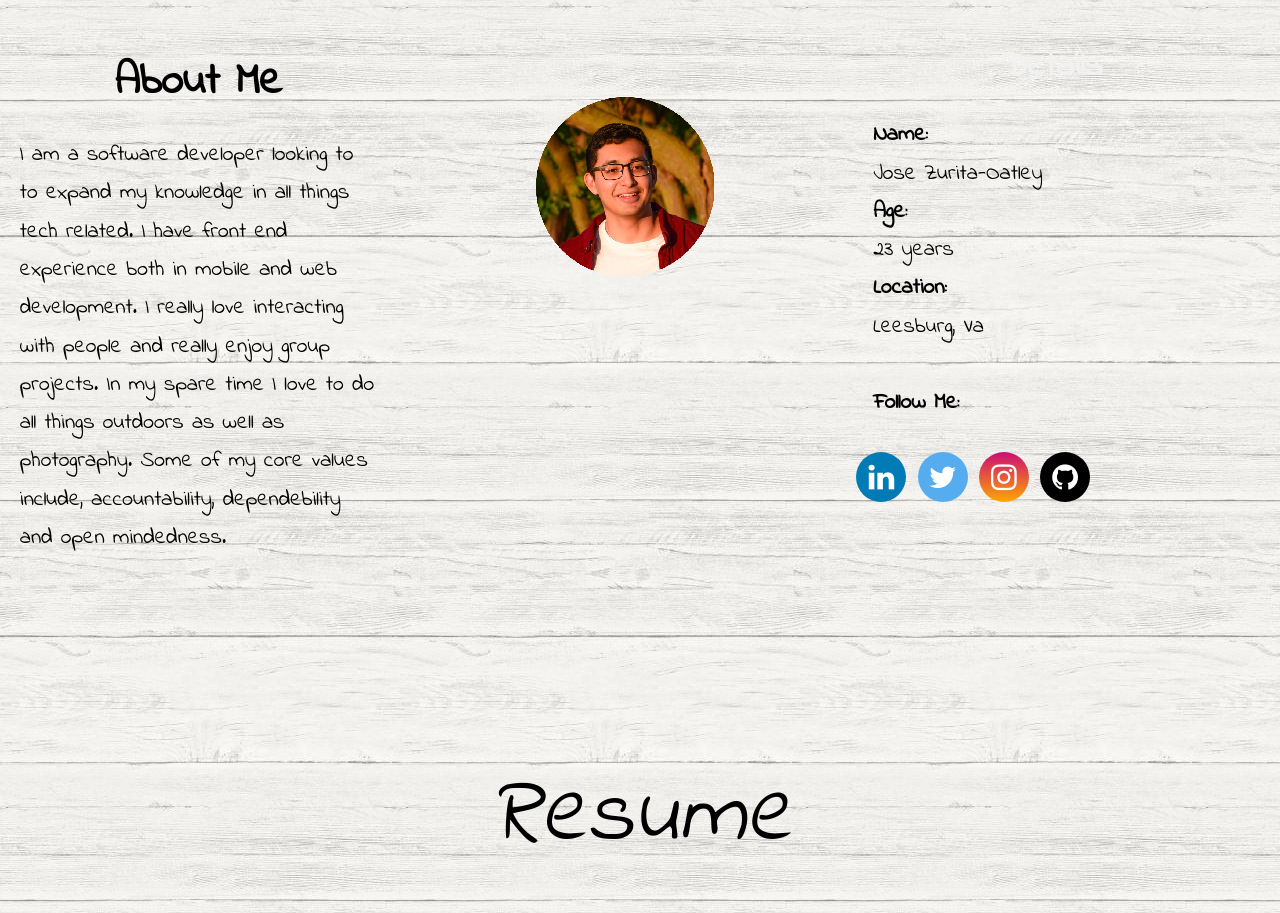
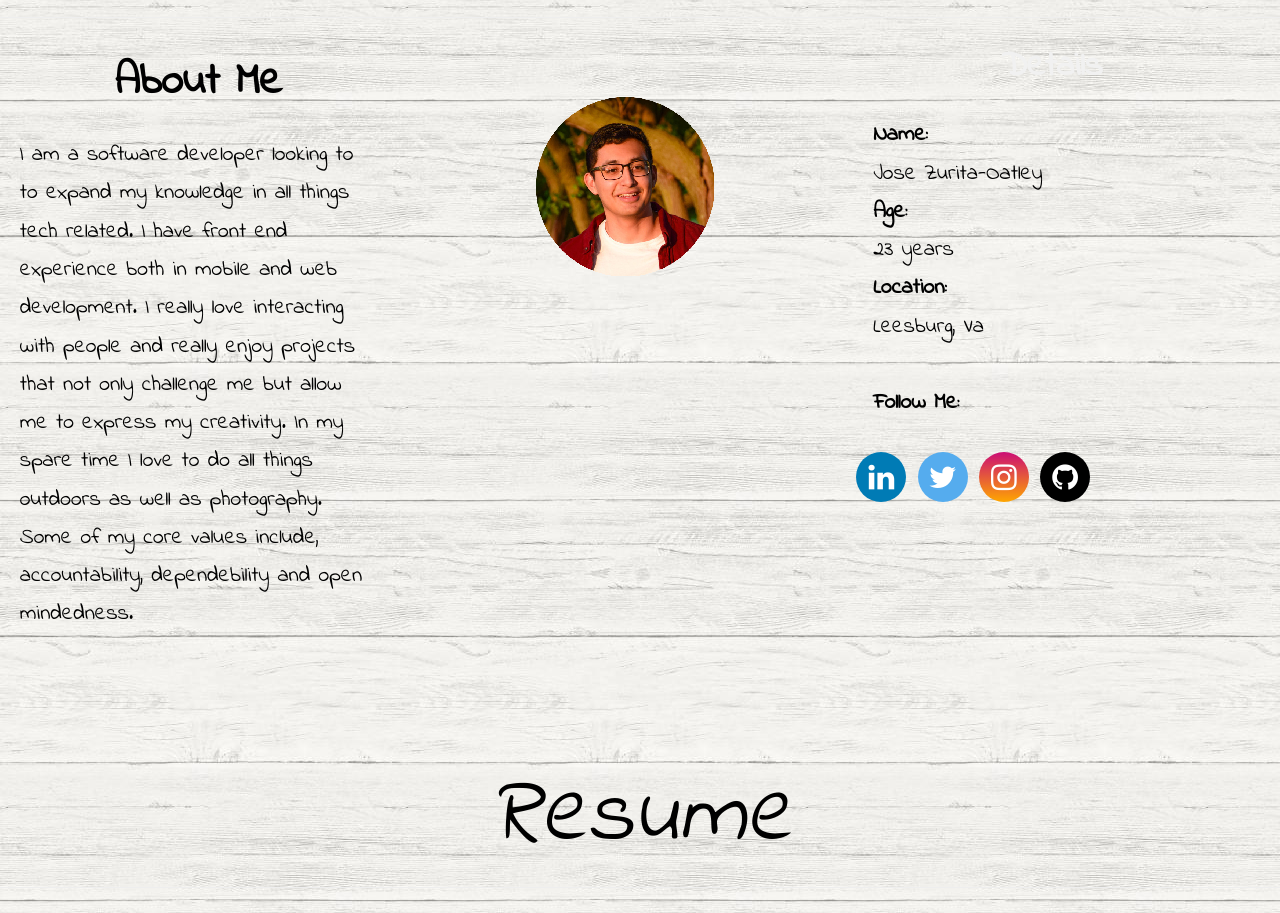
Before and after one commit to jez253/PersonalWebsite, a plain HTML site: page index.html in a window 1280 px wide. Shown: the part 996-1909 px from the top of the page. Drawn offline with nearby package versions, Linux system fonts and the light colour scheme.

Commit message:
resume updated/uploaded

```diff
--- a/index.html
+++ b/index.html
@@ -48,7 +48,8 @@
                         <p>
                             I am a software developer looking to to expand my knowledge in all things tech related. I
                             have front end experience both in mobile and
-                            web development. I really love interacting with people and really enjoy group projects. In
+                            web development. I really love interacting with people and really enjoy projects that not only challenge me but allow me to express
+                            my creativity. In
                             my spare time I love to do all things outdoors
                             as well as photography. Some of my core values include, accountability, dependebility and
                             open mindedness.
```
Also changed, not shown: RCPaint.html (+4 -0 lines), styles4.css (line endings or trailing spaces), 2 other files.
